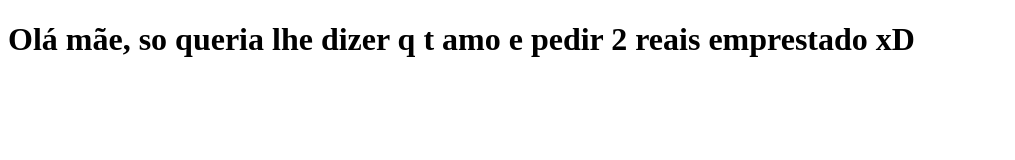
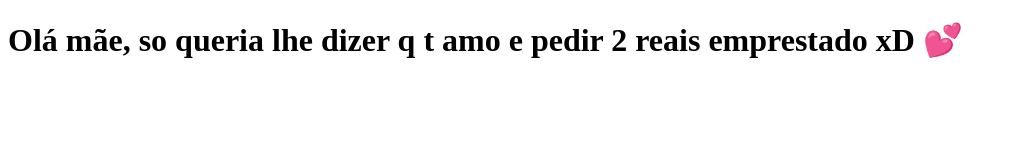
Before and after one commit to Zambeli/clone-tabnews, a Next.js app: page / in a window 1280 px wide. Shown: the top 160 px of the page, without its empty margins (0-1015 px from the left). Built offline with nearby package versions, Linux system fonts and the light colour scheme.

Commit message:
modifica a frase

```diff
--- a/pages/index.js
+++ b/pages/index.js
@@ -1,5 +1,5 @@
 function Home () {
-    return <h1>Olá mãe, so queria lhe dizer q t amo e pedir 2 reais emprestado xD</h1>
+    return <h1>Olá mãe, so queria lhe dizer q t amo e pedir 2 reais emprestado xD 💕</h1>
 }
 
 export default Home;
```
